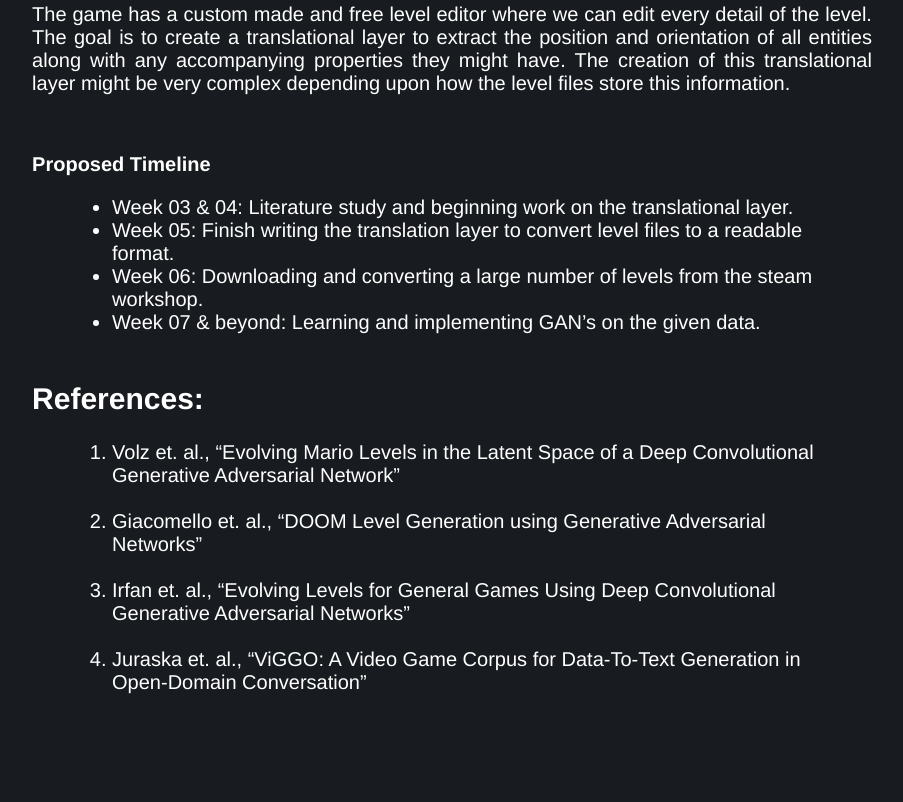
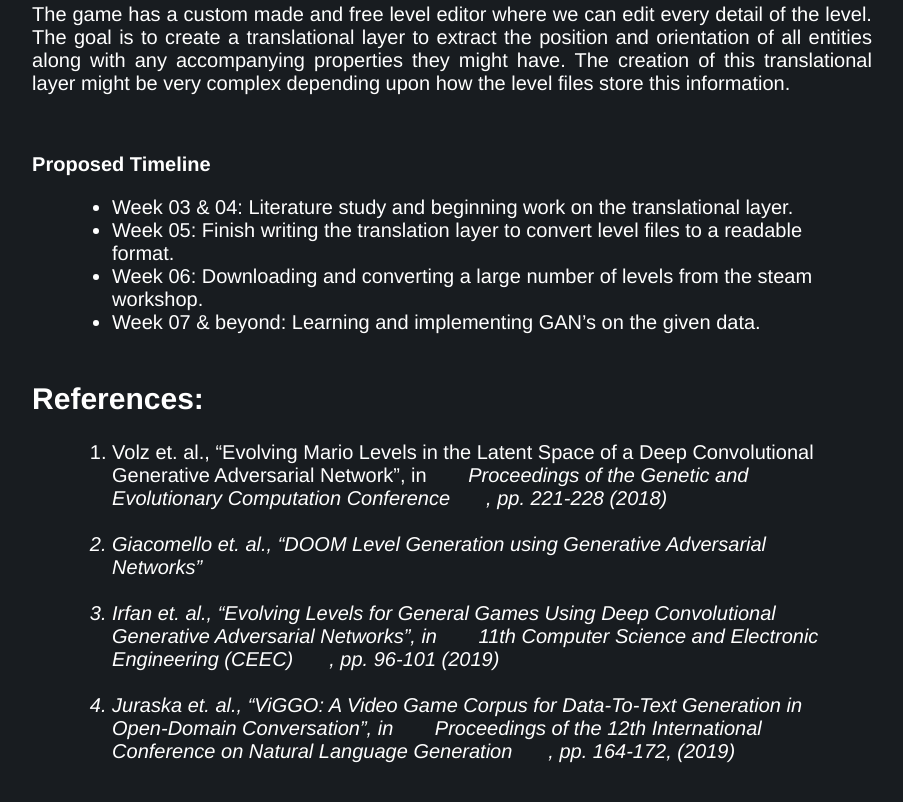
Before and after one commit to manabputra/ML-1, a plain HTML site: page ML website group 23/index.html in a window 1280 px wide. Shown: the part 4675-5477 px from the top of the page, without its empty margins (188-1091 px from the left). Before the commit the page ends 5412 px from the top, so only its background shows below. Drawn offline with Linux system fonts and the light colour scheme.

Commit message:
Update index.html

```diff
--- a/ML website group 23/index.html
+++ b/ML website group 23/index.html
@@ -107,10 +107,10 @@
 	    <h2>References:</h2>
 
             <ol>
-               <li> Volz et. al., “Evolving Mario Levels in the Latent Space of a Deep Convolutional Generative Adversarial Network”</li><br>
+               <li> Volz et. al., “Evolving Mario Levels in the Latent Space of a Deep Convolutional Generative Adversarial Network”, in <i>Proceedings of the Genetic and Evolutionary Computation Conference<i>, pp. 221-228 (2018)</li><br>
                <li> Giacomello et. al., “DOOM Level Generation using Generative Adversarial Networks”</li><br>
-	       <li> Irfan et. al., “Evolving Levels for General Games Using Deep Convolutional Generative Adversarial Networks”</li><br>
-	       <li> Juraska et. al., “ViGGO: A Video Game Corpus for Data-To-Text Generation in Open-Domain Conversation”</li><br>
+	       <li> Irfan et. al., “Evolving Levels for General Games Using Deep Convolutional Generative Adversarial Networks”, in <i>11th Computer Science and Electronic Engineering (CEEC)<i>, pp. 96-101 (2019)</li><br>
+	       <li> Juraska et. al., “ViGGO: A Video Game Corpus for Data-To-Text Generation in Open-Domain Conversation”, in <i>Proceedings of the 12th International Conference on Natural Language Generation<i>, pp. 164-172, (2019)</li><br>
             </ol>
 
         </div>
```
